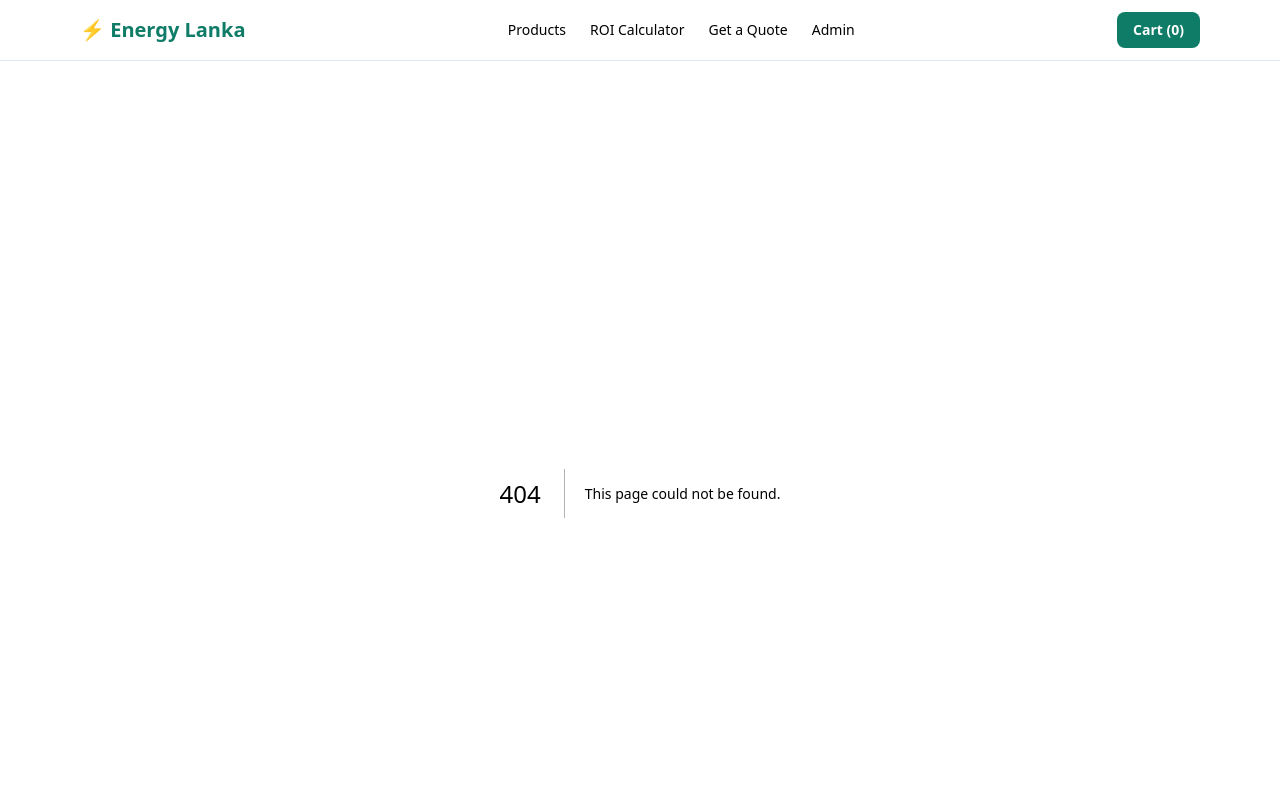
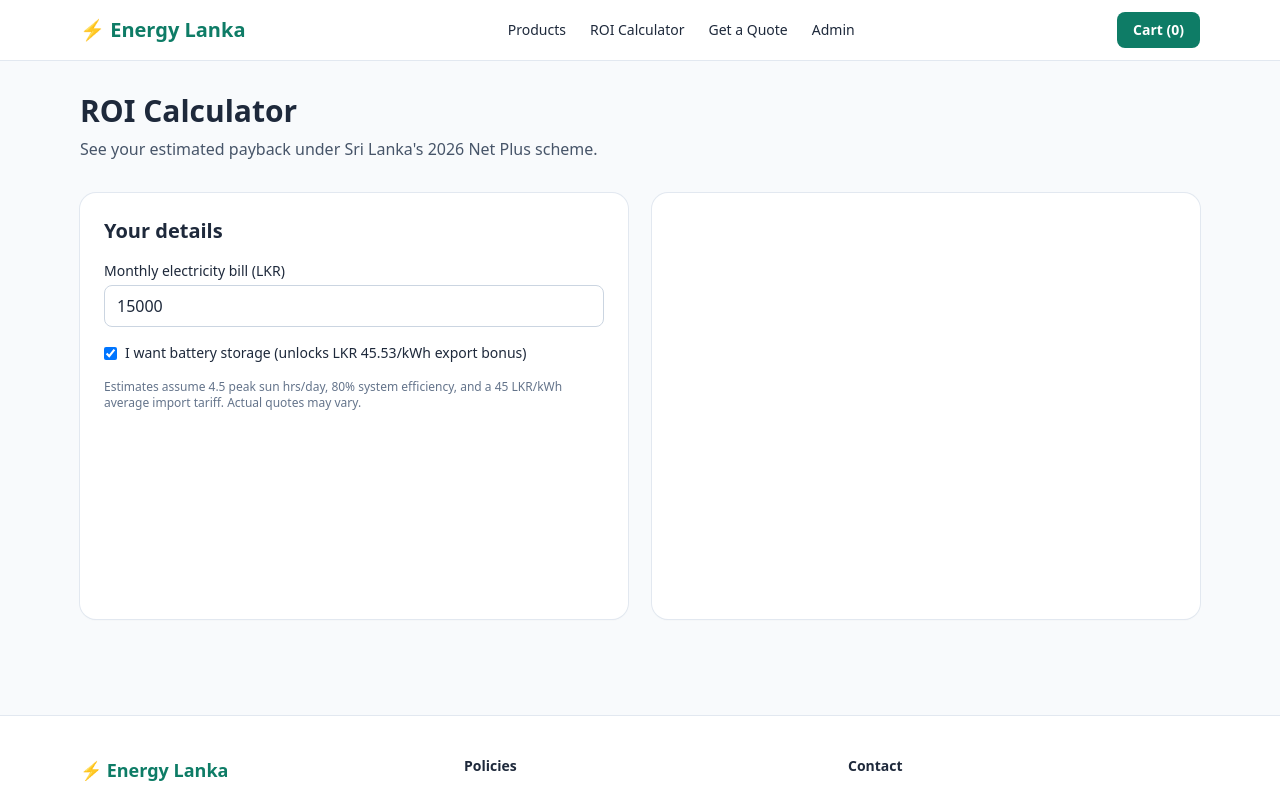
Before and after one commit to EnergyLanka/energy-lanka, a Next.js app: page /calculator in a window 1280 px wide. Before the commit this address had no page. Shown: the top 786 px of the page. Built offline with nearby package versions, Linux system fonts and the light colour scheme.

Commit message:
Add ROI Calculator page with SolarCalculator component

```diff
--- /dev/null
+++ b/src/app/calculator/page.tsx
@@ -0,0 +1,11 @@
+import SolarCalculator from "@/components/SolarCalculator";
+
+export default function Page() {
+  return (
+    <div>
+      <h1 className="text-3xl font-bold">ROI Calculator</h1>
+      <p className="mt-2 text-slate-600">See your estimated payback under Sri Lanka's 2026 Net Plus scheme.</p>
+      <div className="mt-8"><SolarCalculator /></div>
+    </div>
+  );
+}
```
